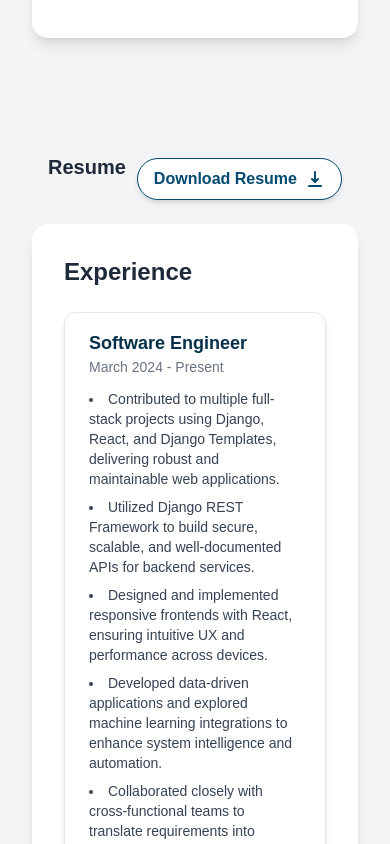
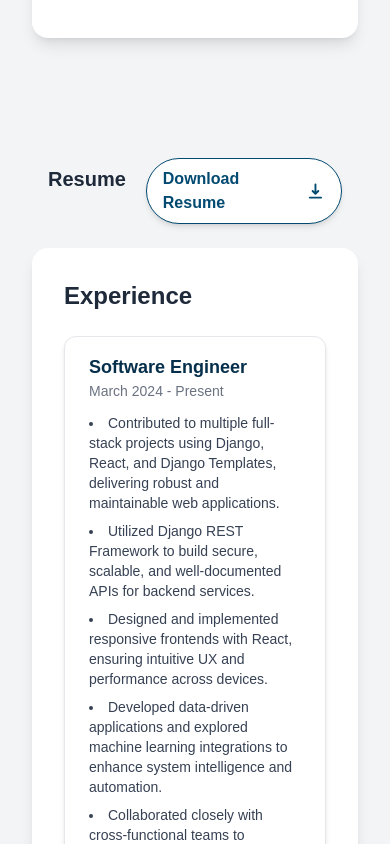
Before and after one commit to Andu2023/portfolio, a React (Vite) app: page / in a window 390 px wide. Shown: the part 3800-4644 px from the top of the page. Built offline with nearby package versions, Linux system fonts and the light colour scheme.

Commit message:
add more responsive

```diff
--- a/src/components/Experience.jsx
+++ b/src/components/Experience.jsx
@@ -46,7 +46,7 @@ const Experience = () => {
   return (
     <div className="w-full flex flex-col items-center mt-6 px-4 md:px-20">
 
-       <div className="w-full max-w-6xl flex justify-between items-center mb-6 px-4">
+       <div className="w-full max-w-6xl flex justify-between items-center mb-6 px-4 max-sm:gap-5 ">
         <h2 className="text-xl font-bold text-gray-800 font-sans">Resume</h2>
 
 
@@ -59,7 +59,7 @@ const Experience = () => {
   <a
     href="/AndualemAssefaResume.pdf"
     download="Andualem_Assefa_Resume.pdf"
-    className="flex items-center sm:max-w-fit  px-4 sm:px-6 py-2 sm:py-3 gap-2 rounded-full text-sky-900 bg-white hover:bg-gray-100  font-semibold transition-all duration-300 ease-in-out hover:scale-105 shadow-md border border-sky-900"
+    className="flex items-center sm:max-w-fit  px-4 sm:px-6 py-2 sm:py-3 gap-2 rounded-full text-sky-900 bg-white hover:bg-gray-100  font-semibold transition-all duration-300 ease-in-out hover:scale-105 shadow-md border border-sky-900 "
   >
 
     Download Resume <HiDownload size={20} />
@@ -84,7 +84,7 @@ const Experience = () => {
 
         {/* Education Section */}
         <h2 className="text-2xl font-bold text-gray-800 mb-6 text-left">Education</h2>
-        <div className="flex  justify-center gap-10">
+        <div className="flex  justify-center gap-10 max-sm:gap-5">
           {education.map((edu, index) => (
             <EducationCard key={index} index={index} edu={edu} />
           ))}
```
